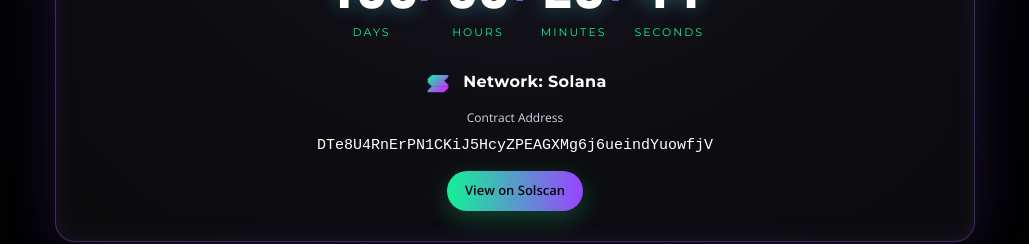
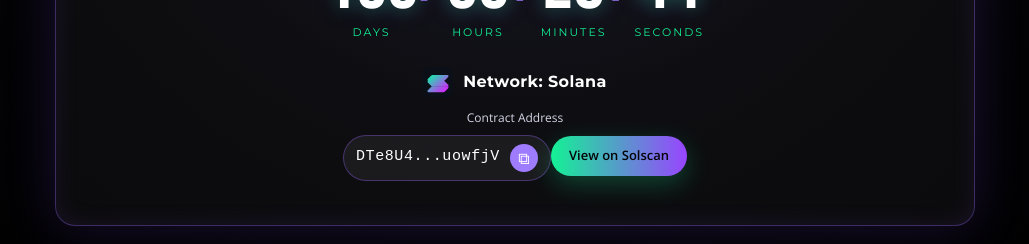
Before and after one commit to rosegoldcruz/legacy-ironvault, a Next.js app: page / in a window 1280 px wide. Shown: the part 1900-2144 px from the top of the page, without its empty margins (125-1154 px from the left). Built offline with nearby package versions, Linux system fonts and the light colour scheme.

Commit message:
Show shorthand contract address with copy action
Co-authored-by: rosegoldcruz <206473356+rosegoldcruz@users.noreply.github.com>

```diff
--- a/app/components/CountdownSection.tsx
+++ b/app/components/CountdownSection.tsx
@@ -9,6 +9,9 @@ function pad(n: number, len = 2) {
 export default function CountdownSection() {
   const [time, setTime] = useState({ d: 0, h: 0, m: 0, s: 0 })
   const [isLive, setIsLive] = useState(false)
+  const [copied, setCopied] = useState(false)
+  const contractAddress = 'DTe8U4RnErPN1CKiJ5HcyZPEAGXMg6j6ueindYuowfjV'
+  const contractAddressShort = `${contractAddress.slice(0, 6)}...${contractAddress.slice(-6)}`
 
   useEffect(() => {
     const target = new Date('2026-10-01T00:00:00')
@@ -36,6 +39,16 @@ export default function CountdownSection() {
     { val: pad(time.m), label: 'minutes' },
     { val: pad(time.s), label: 'seconds' },
   ]
+
+  async function copyAddress() {
+    try {
+      await navigator.clipboard.writeText(contractAddress)
+      setCopied(true)
+      setTimeout(() => setCopied(false), 1500)
+    } catch {
+      setCopied(false)
+    }
+  }
 
   return (
     <section style={{ background: 'radial-gradient(circle at top, #151528 0%, #050509 45%, #000 100%)', padding: '56px 16px', textAlign: 'center' }}>
@@ -73,11 +86,21 @@ export default function CountdownSection() {
           <span style={{ color: '#fff', fontFamily: 'Montserrat, sans-serif', fontWeight: 700, letterSpacing: 0.4 }}>Network: Solana</span>
         </div>
         <div style={{ color: '#d5d5e6', fontSize: 12, marginBottom: 8 }}>Contract Address</div>
-        <div style={{ color: '#fff', fontFamily: 'monospace', fontSize: 'clamp(12px, 2.5vw, 15px)', wordBreak: 'break-all', marginBottom: 14 }}>
-          DTe8U4RnErPN1CKiJ5HcyZPEAGXMg6j6ueindYuowfjV
+        <div style={{ display: 'inline-flex', alignItems: 'center', gap: 10, marginBottom: 14, background: 'rgba(255,255,255,0.06)', border: '1px solid rgba(153,102,255,0.35)', borderRadius: 999, padding: '8px 12px' }}>
+          <span style={{ color: '#fff', fontFamily: 'monospace', fontSize: 'clamp(12px, 2.5vw, 15px)', letterSpacing: 0.6 }}>
+            {contractAddressShort}
+          </span>
+          <button
+            type="button"
+            aria-label="Copy contract address"
+            onClick={copyAddress}
+            style={{ display: 'grid', placeItems: 'center', width: 28, height: 28, borderRadius: 999, border: 'none', background: copied ? '#14f195' : '#9f7cff', color: copied ? '#050509' : '#fff', cursor: 'pointer' }}
+          >
+            {copied ? '✓' : '⧉'}
+          </button>
         </div>
         <a
-          href="https://solscan.io/account/DTe8U4RnErPN1CKiJ5HcyZPEAGXMg6j6ueindYuowfjV"
+          href={`https://solscan.io/account/${contractAddress}`}
           target="_blank"
           rel="noopener noreferrer"
           style={{ display: 'inline-block', background: 'linear-gradient(90deg, #14f195 0%, #9945ff 100%)', color: '#050509', fontWeight: 700, fontSize: 13, padding: '10px 18px', borderRadius: 999, textDecoration: 'none', boxShadow: '0 8px 24px rgba(20,241,149,0.24)' }}
```
